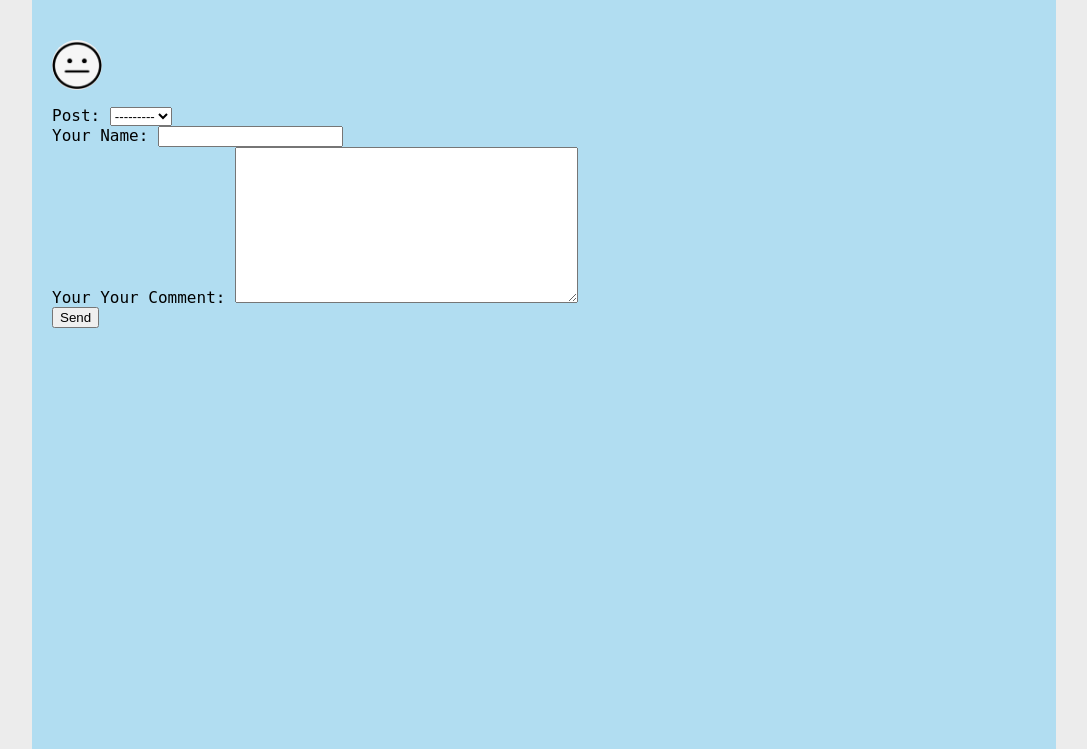
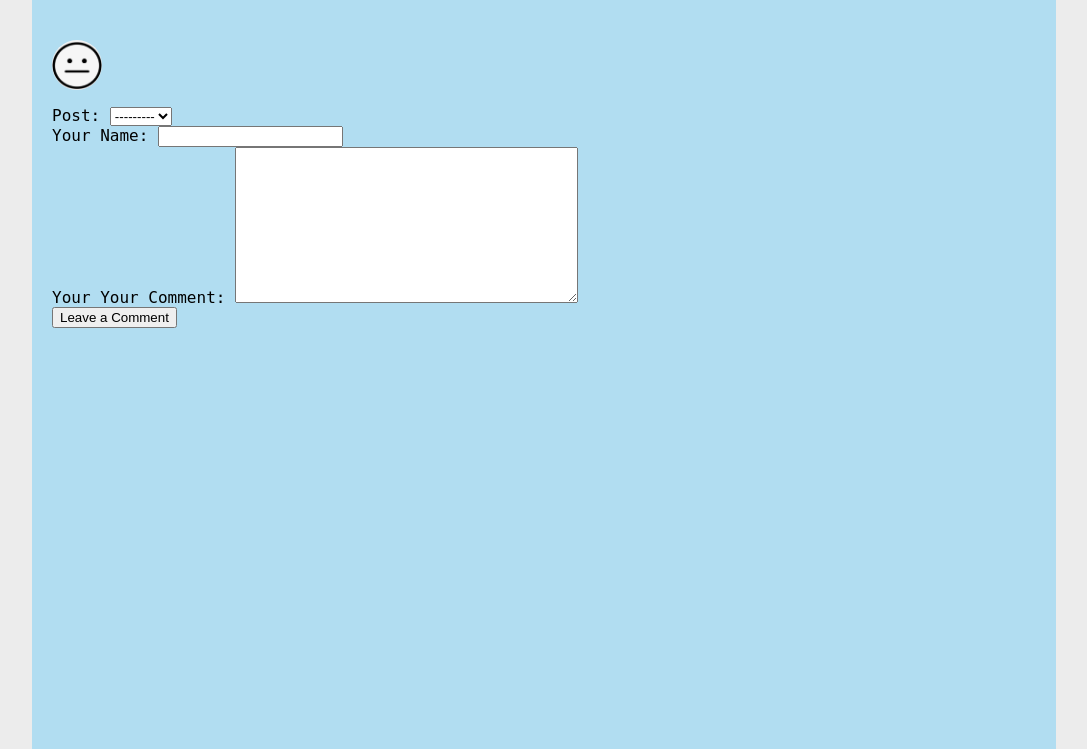
Before and after one commit to serious-pavel/personal_site, a Django app: template posts/templates/posts/post.html in a window 1280 px wide. Shown: the part 51-800 px from the top of the page, without its empty margins (96-1183 px from the left). Run offline with Django 5.2, Linux system fonts and the light colour scheme; the template is opened without the code that fills it: values that come from a table or form of the project are taken from there, others are empty; some web fonts are replaced.

Commit message:
change comment button text

```diff
--- a/posts/templates/posts/post.html
+++ b/posts/templates/posts/post.html
@@ -44,7 +44,7 @@
         <form action="{{ request.path }}" method="POST">
             {% csrf_token %}
             {{ form }}
-            <button type="submit">Send</button>
+            <button type="submit">Leave a Comment</button>
         </form>
         </div>
     </div>
```
